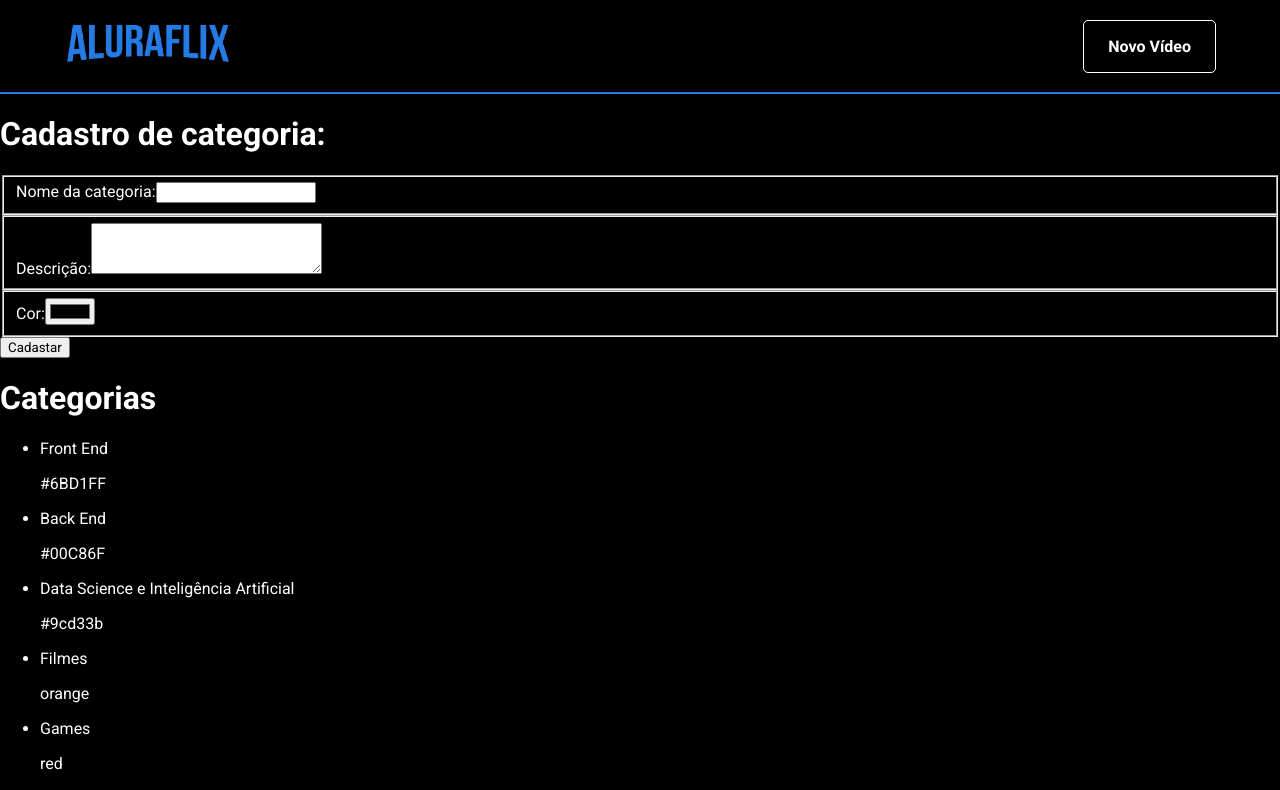
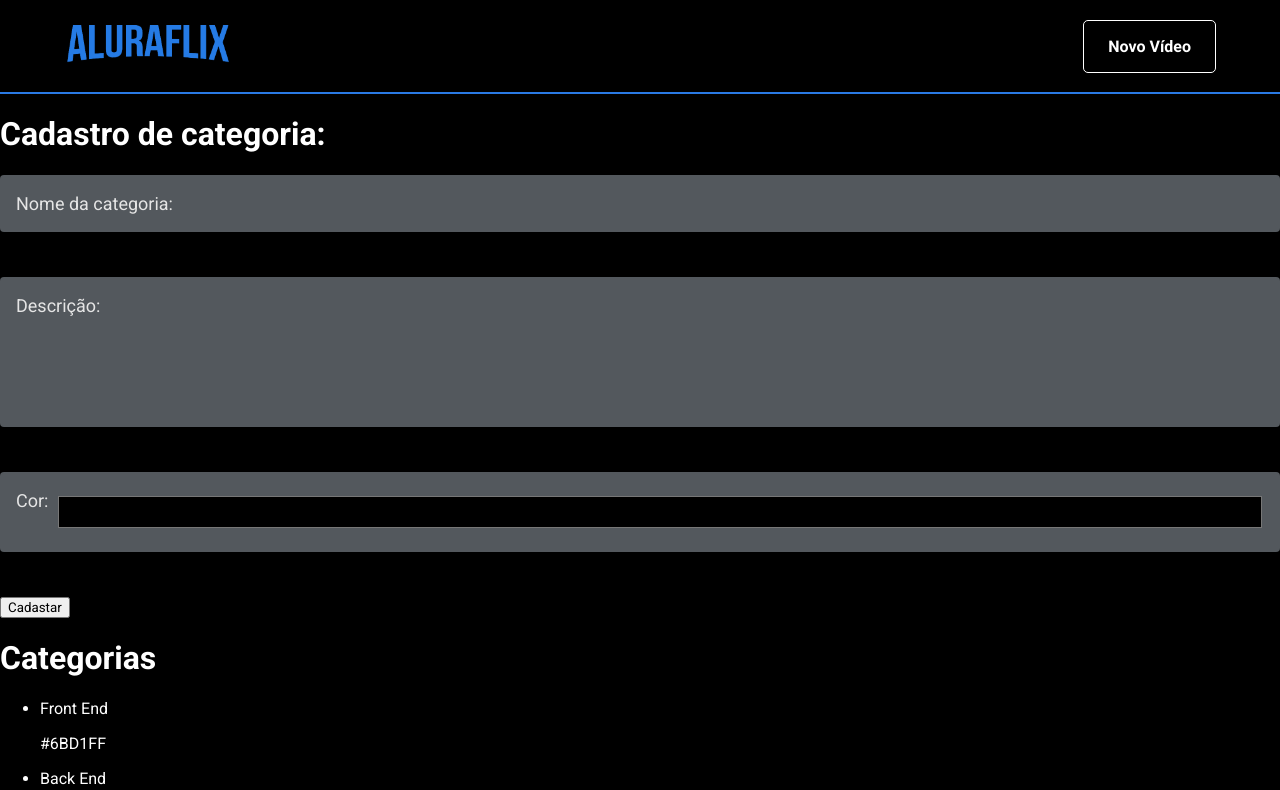
Before and after one commit to Lukazovic/AluraFlix-react-app, a React (Create React App) app: page /new/category in a window 1280 px wide. Shown: the top 790 px of the page. Built offline with nearby package versions, Linux system fonts and the light colour scheme; data requests are answered from the project's data file.

Commit message:
Update FormField

```diff
--- a/src/components/FormField/index.js
+++ b/src/components/FormField/index.js
@@ -1,43 +1,38 @@
 import React from "react";
 import PropTypes from "prop-types";
 
-// import { Container } from './styles';
+import { Container, Label, Input } from "./styles";
 
 function FormField({ label, type, name, value, onChange }) {
   return (
-    <fieldset>
-      <label htmlFor={`id_${name}`}>{label}:</label>
-      {type !== "textarea" ? (
-        <input
+    <Container>
+      <Label htmlFor={`id_${name}`}>
+        <Input
+          as={type === "textarea" ? "textarea" : "input"}
           type={type}
           id={`id_${name}`}
           name={name}
           value={value}
           onChange={onChange}
         />
-      ) : (
-        <textarea
-          name={name}
-          id={`id_${name}`}
-          cols="30"
-          rows="3"
-          onChange={onChange}
-        />
-      )}
-    </fieldset>
+        <Label.Text>{label}:</Label.Text>
+      </Label>
+    </Container>
   );
 }
 
 FormField.defautProps = {
   type: "text",
+  value: "",
+  onChange: () => {},
 };
 
 FormField.propTypes = {
   label: PropTypes.string.isRequired,
   type: PropTypes.string,
   name: PropTypes.string.isRequired,
-  value: PropTypes.string.isRequired,
-  onChange: PropTypes.func.isRequired,
+  value: PropTypes.string,
+  onChange: PropTypes.func,
 };
 
 export default FormField;
```
